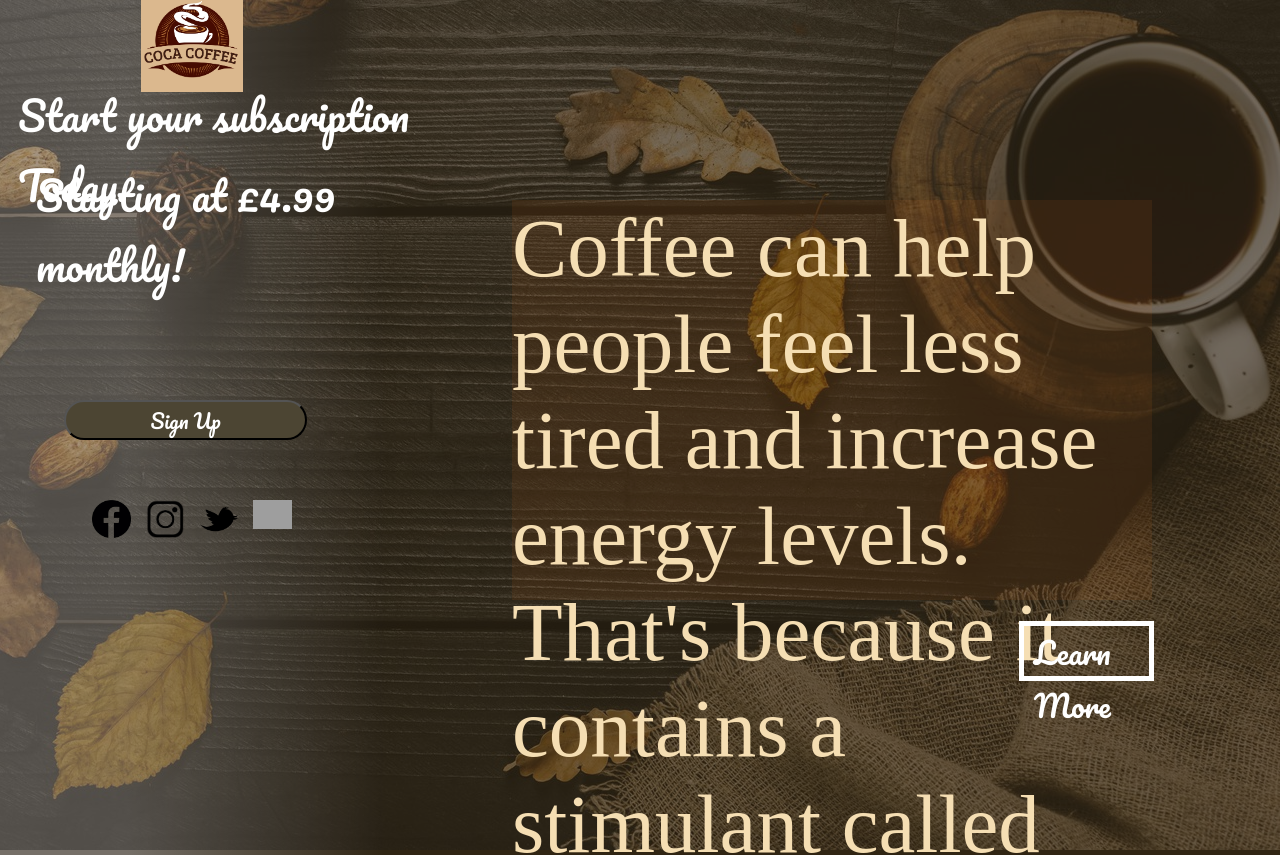
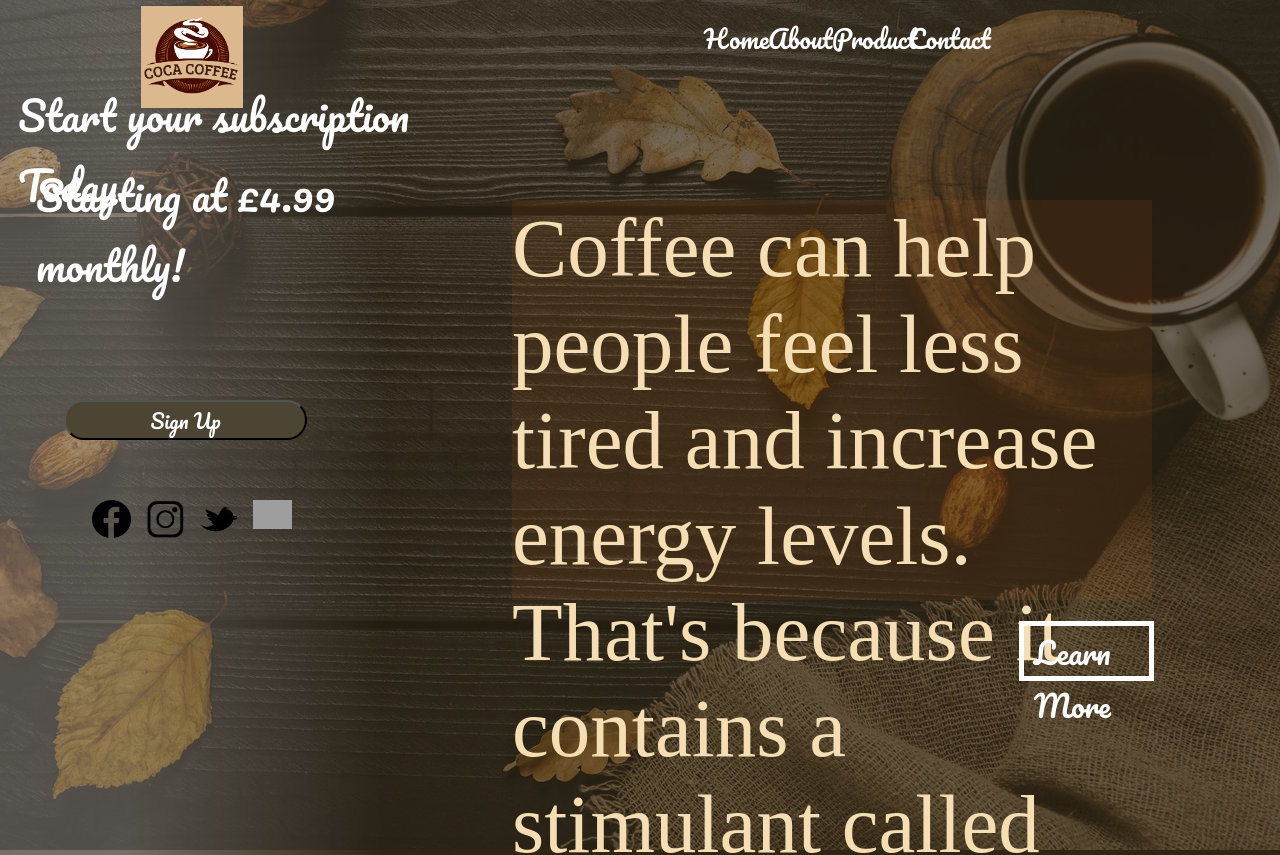
Before and after one commit to MohammedUsman-hub/coffee-subscription-landing-page, a React (Create React App) app in the folder coffee-sub/: page / in a window 1280 px wide. Shown: the top 855 px of the page. Built offline with nearby package versions, Linux system fonts and the light colour scheme; grey boxes are pictures that could not be loaded; a web font is replaced by a local one.

Commit message:
fixed nav and logo for 1440

```diff
--- a/coffee-sub/src/index.css
+++ b/coffee-sub/src/index.css
@@ -260,14 +260,14 @@ html, body{
     display:flex;
     justify-content: baseline;
     position: absolute;
-    bottom: 48pc;
+    bottom: 52pc;
     left: 11%;
   }
   .nav-bar{ /* logo div */
     display: flex;
     justify-content: baseline;
     position: relative;
-    top: 10px;
+    top: 90px;
     font-size: 25px;
   }
   .nav-bar span:hover{
```
